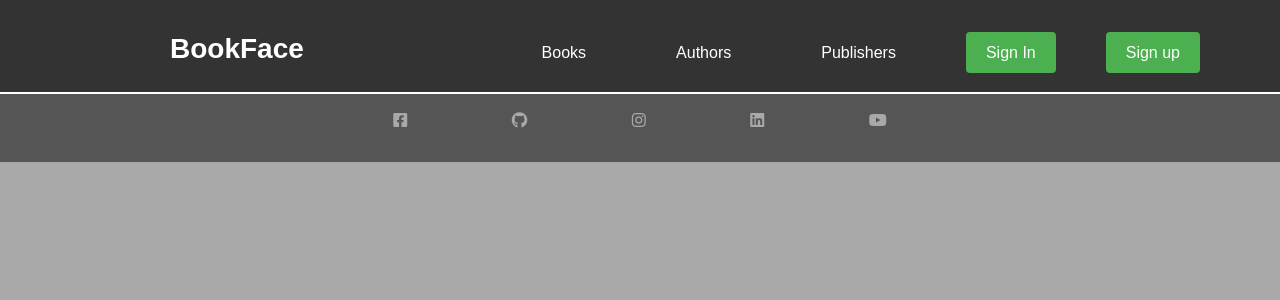
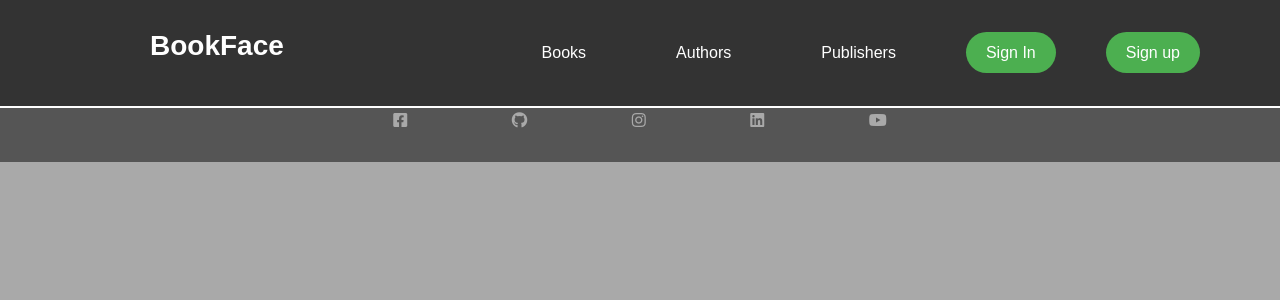
Before and after one commit to kristianche/Python-Web-Framework-Final-Project, a Django app: page /books/ in a window 1280 px wide. Shown: the top 300 px of the page. Run offline with Django 4.2, Linux system fonts and the light colour scheme; some libraries are stand-ins or nearby versions.

Commit message:
Made some changes in the navigation css

```diff
--- a/static/style/navigation.css
+++ b/static/style/navigation.css
@@ -1,10 +1,8 @@
-/* Reset some default styles */
 body {
   margin: 0;
   font-family: Arial, sans-serif;
 }
 
-/* Style the navigation */
 nav {
     position: fixed;
     background-color: #333;
@@ -15,7 +13,36 @@ nav {
 
 }
 
-nav .nav-ul-container ul {
+.nav-container{
+    display: grid;
+    grid-template-columns: 1fr 4fr;
+}
+
+#BooksFaceNav{
+    margin-left: 150px;
+    margin-top: 0;
+    text-align: center;
+    padding-top: 30px;
+    padding-bottom: 30px;
+}
+
+#BooksFaceNav h3{
+    display: inline;
+}
+
+#BooksFaceNav  a{
+    font-size: 28px;
+    padding-bottom: 0;
+    color: white;
+    text-decoration: none;
+    text-align: center;
+}
+
+.nav-container #BooksFaceNav a:hover{
+    font-weight: bold;
+}
+
+.nav-ul-container ul {
     list-style: none;
     margin: 0;
     padding: 30px;
@@ -23,33 +50,31 @@ nav .nav-ul-container ul {
     float: right;
 }
 
-/* Style the navigation links */
-nav  a {
+nav .nav-ul-container li{
+    margin-right: 50px;
+    margin-top: 14px;
+    margin-bottom: 14px;
+
+}
+
+.nav-ul-container a {
     color: white;
     text-decoration: none;
     padding: 12px 20px;
     transition: background-color 0.3s;
 }
 
-/* Hover effect for the navigation links */
-nav .nav-ul-container a:hover {
+.nav-ul-container a:hover {
     background-color: #555;
-}
-
-nav .nav-ul-container li{
-    margin-right: 50px;
-    margin-top: 14px;
-
 }
 
 .nav-auth-buttons{
     margin-right: 100px;
 }
 
-/* Style the "Sign In" and "Sign up" links */
 .nav-auth-buttons a {
   background-color: #4CAF50;
-  border-radius: 4px;
+  border-radius: 30px;
 }
 
 .nav-auth-buttons a:hover{
@@ -63,11 +88,15 @@ nav .nav-ul-container li{
 
 #ProfileImage a{
     background: none;
+    padding: 0;
+    margin: 0;
 }
 
 #ProfileImage {
     margin-top: 0;
     margin-left: 90px;
+    margin-right: 30px;
+    margin-bottom: 0;
 }
 
 /* Media query for responsiveness */
@@ -82,42 +111,16 @@ nav .nav-ul-container li{
   }
 }
 
-.nav-container{
-    display: grid;
-    grid-template-columns: 1fr 4fr;
-}
-
-#BooksFaceNav{
-    margin-left: 150px;
-    margin-top: 14px;
-    display: grid;
-    grid-template-columns: 1fr 2fr;
-}
-
-.nav-container #BooksFaceNav h3{
-    display: inline;
-
-}
-
-.nav-container #BooksFaceNav a:hover{
-    font-weight: bold;
-}
-
-.nav-container #BooksFaceNav  a{
-    font-size: 28px;
-    padding-bottom: 30px;
-    color: white;
-    text-decoration: none;
-    text-align: center;
-}
-
 #LogOutButton a {
     cursor: pointer;
-    background: none;
     background: indianred;
-
+    border-radius: 30px;
+    transition: background-color 0.3s;
 }
-
+#LogOutButton a:hover{
+    color: indianred;
+    background-color: white;
+}
 #LogOutButton{
     margin-top: 14px;
 }
```
